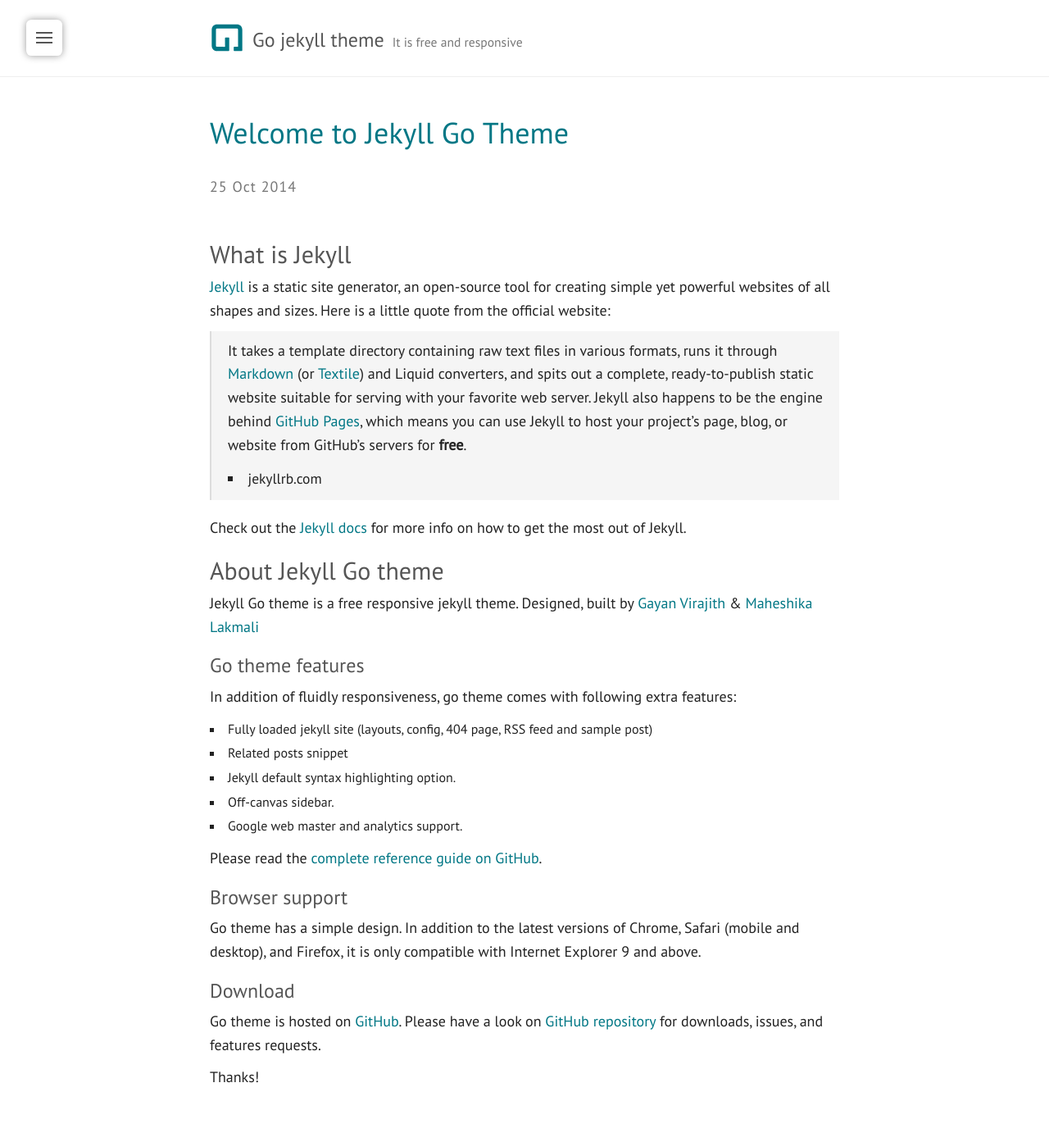
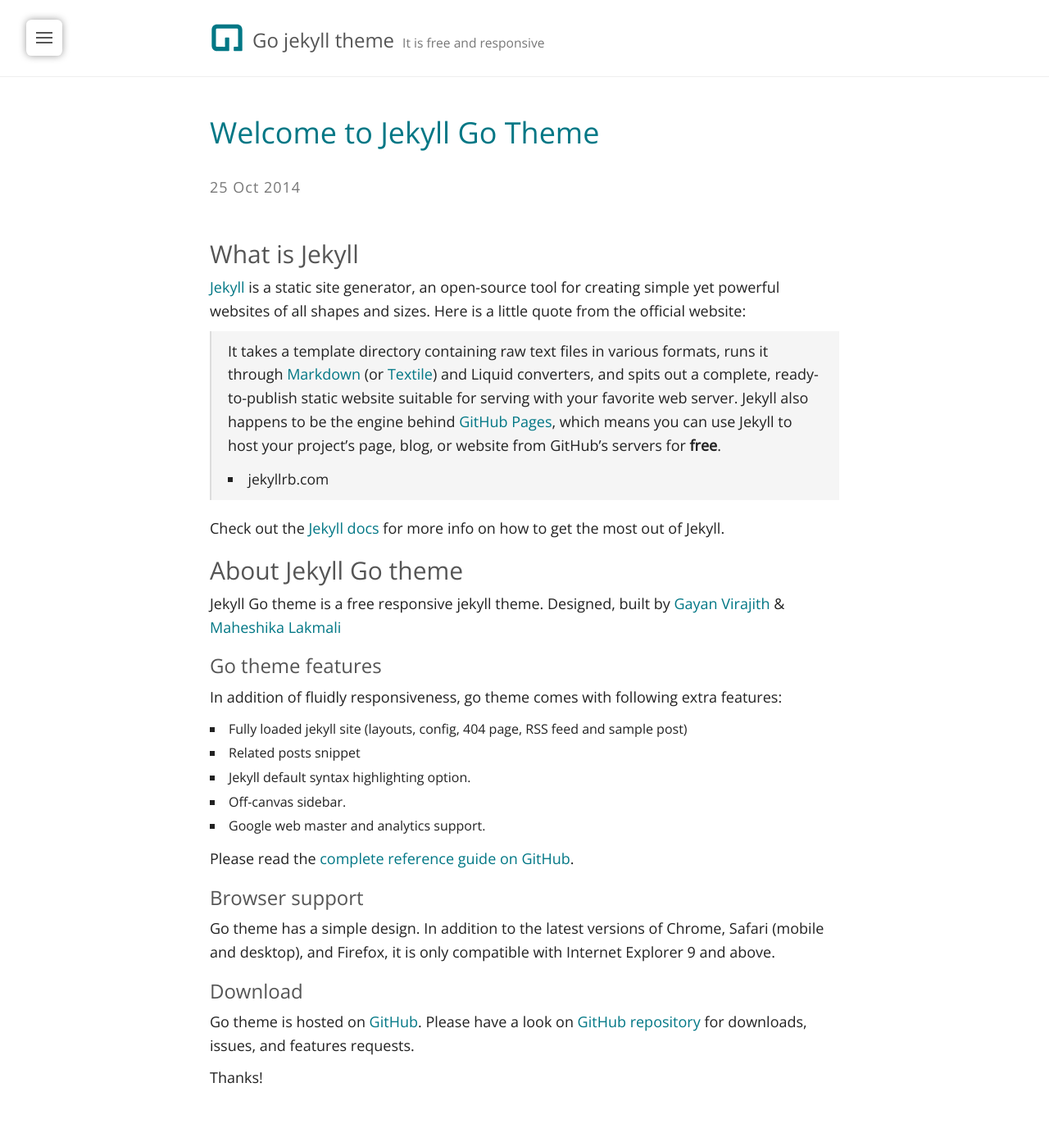
Before and after one commit to gayanvirajith/go, a Jekyll site: the page built from index.html, in a window 1280 px wide. Shown: the whole page at 82% size. Built offline with Jekyll 4.4.1, drawn with Linux system fonts in a browser that asks for light colours; the list of posts is cut into pages by our own code.

Commit message:
Changed font family to Open sans

```diff
--- a/_layouts/default.html
+++ b/_layouts/default.html
@@ -79,7 +79,7 @@
       /* To avoid render blocking css */
       var cb = function() {
         var l = document.createElement('link'); l.rel = 'stylesheet';
-        l.href = 'http://fonts.googleapis.com/css?family=PT+Sans';
+        l.href = 'http://fonts.googleapis.com/css?family=Open+Sans';
         var h = document.getElementsByTagName('head')[0]; h.parentNode.insertBefore(l, h);
       };
       var raf = requestAnimationFrame || mozRequestAnimationFrame ||
--- a/assets/css/_sass/helpers/_variables.scss
+++ b/assets/css/_sass/helpers/_variables.scss
@@ -22,7 +22,7 @@
 // Font, line-height, and color for body text, headings, and more.
 // -------------------------
 
-$font-family-base: 			"PT Sans", Helvetica, Arial, sans-serif;
+$font-family-base: 			"Open Sans", sans-serif;
 $font-size-base: 			14px;
 $font-size-large: 			ceil(($font-size-base * 1.25)); // ~18px
 $font-size-small: 			ceil(($font-size-base * 0.85)); // ~12px
```
